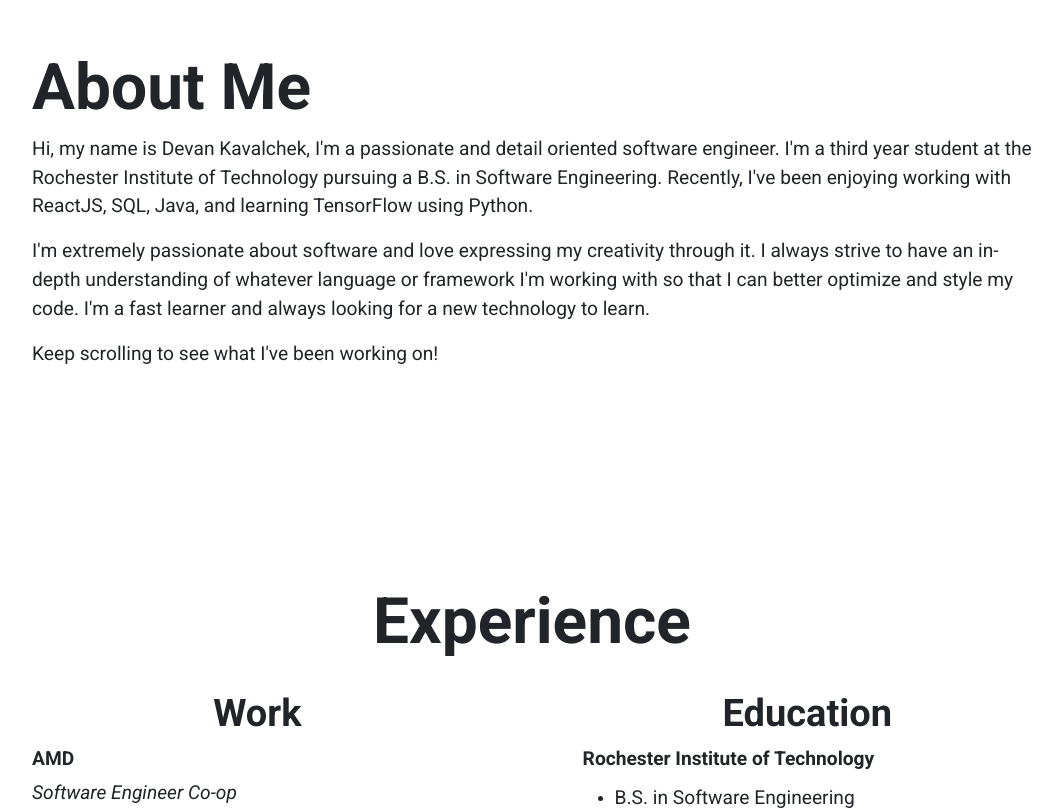
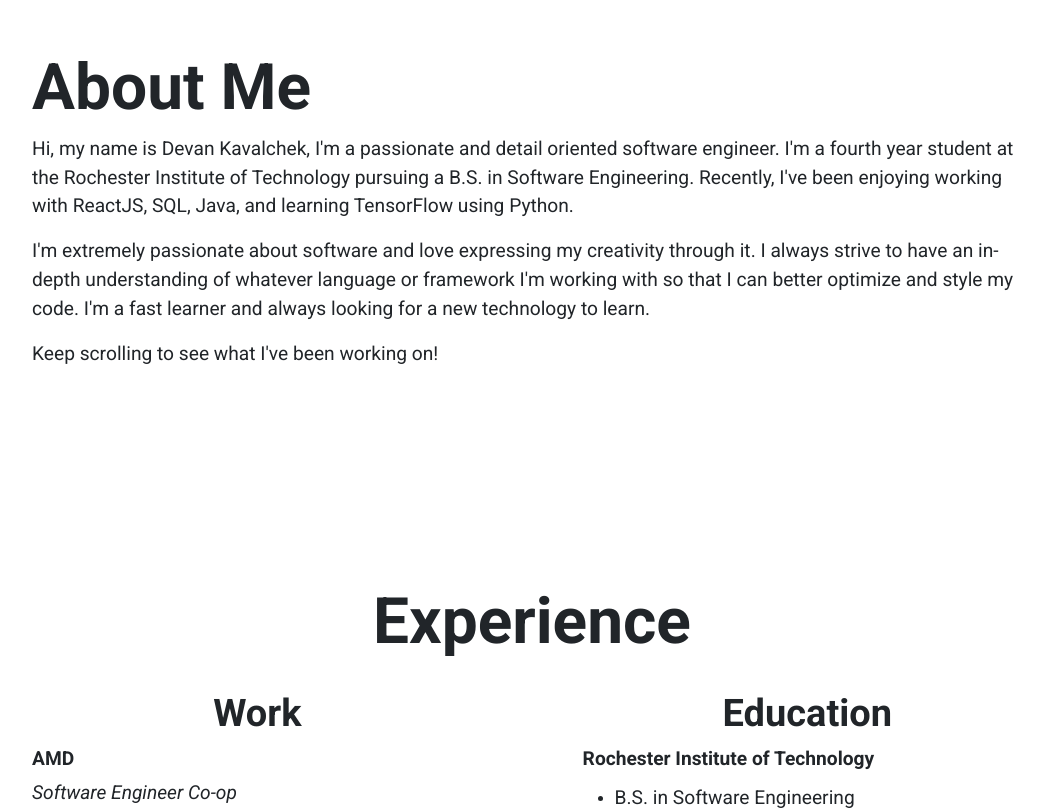
Before and after one commit to devkav/personalWebsite, a React (Create React App) app: page / in a window 1280 px wide. Shown: the part 800-1610 px from the top of the page, without its empty margins (108-1170 px from the left). Built offline with nearby package versions, Linux system fonts and the light colour scheme.

Commit message:
Remove old links and update school year

```diff
--- a/src/pages/AboutMe.tsx
+++ b/src/pages/AboutMe.tsx
@@ -7,7 +7,7 @@ const AboutMe = () => {
         <h2 className="fit-content">About Me</h2>
         <p>
           Hi, my name is Devan Kavalchek, I'm a passionate and detail oriented
-          software engineer. I'm a third year student at the Rochester Institute
+          software engineer. I'm a fourth year student at the Rochester Institute
           of Technology pursuing a B.S. in Software Engineering. Recently, I've
           been enjoying working with ReactJS, SQL, Java, and learning TensorFlow
           using Python.
--- a/src/pages/Projects.tsx
+++ b/src/pages/Projects.tsx
@@ -38,7 +38,6 @@ const highlightedProjects: Project[] = [
       'Web Development'
     ],
     githubLink: 'https://github.com/froggy-app',
-    link: 'https://froggy.app'
   },
   {
     title: 'Artist Portfolio',
@@ -56,7 +55,6 @@ const highlightedProjects: Project[] = [
     ],
     tags: ['ReactJS', 'Redux', 'Firebase', 'AWS S3', 'Web Development'],
     githubLink: 'https://github.com/DevanTurtle7/xavier-portfolio',
-    link: 'https://xaviersylviajackson.com/'
   },
   {
     title: 'MathFlow',
```
